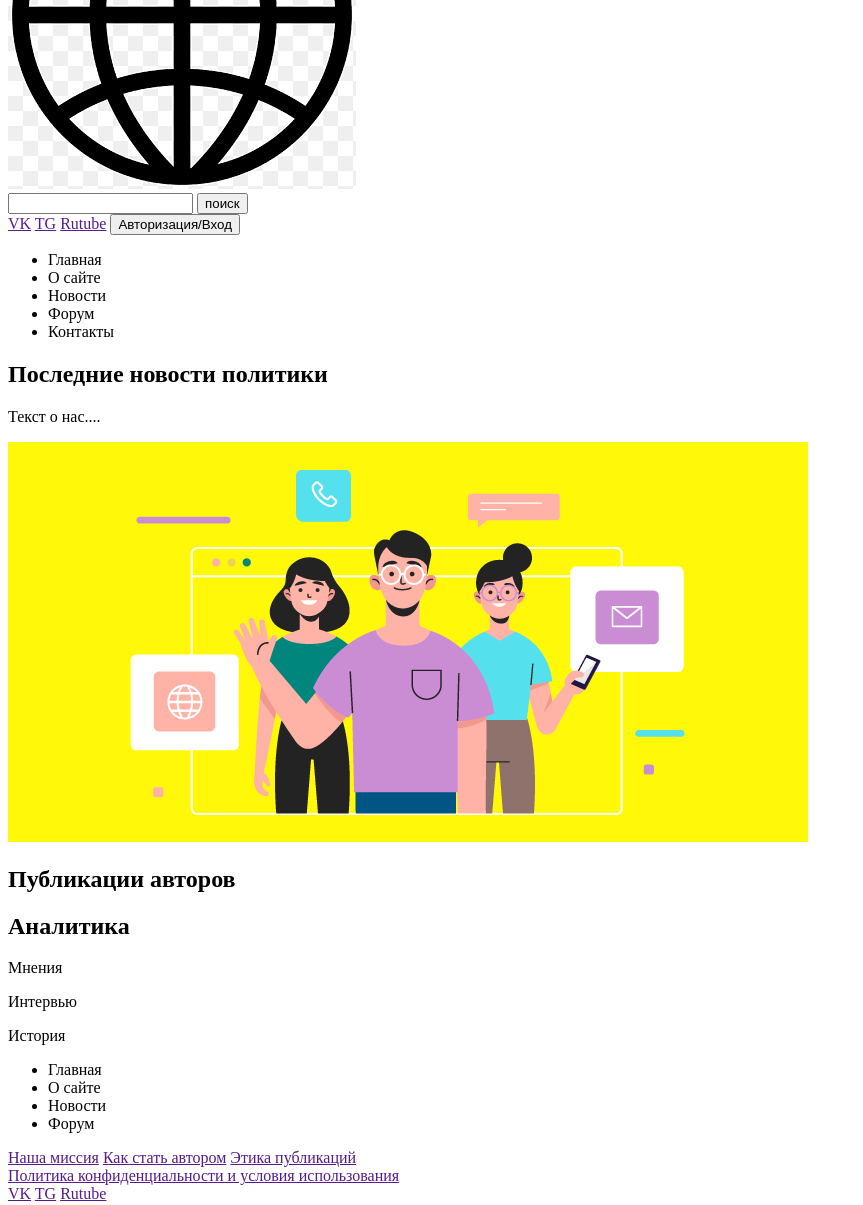
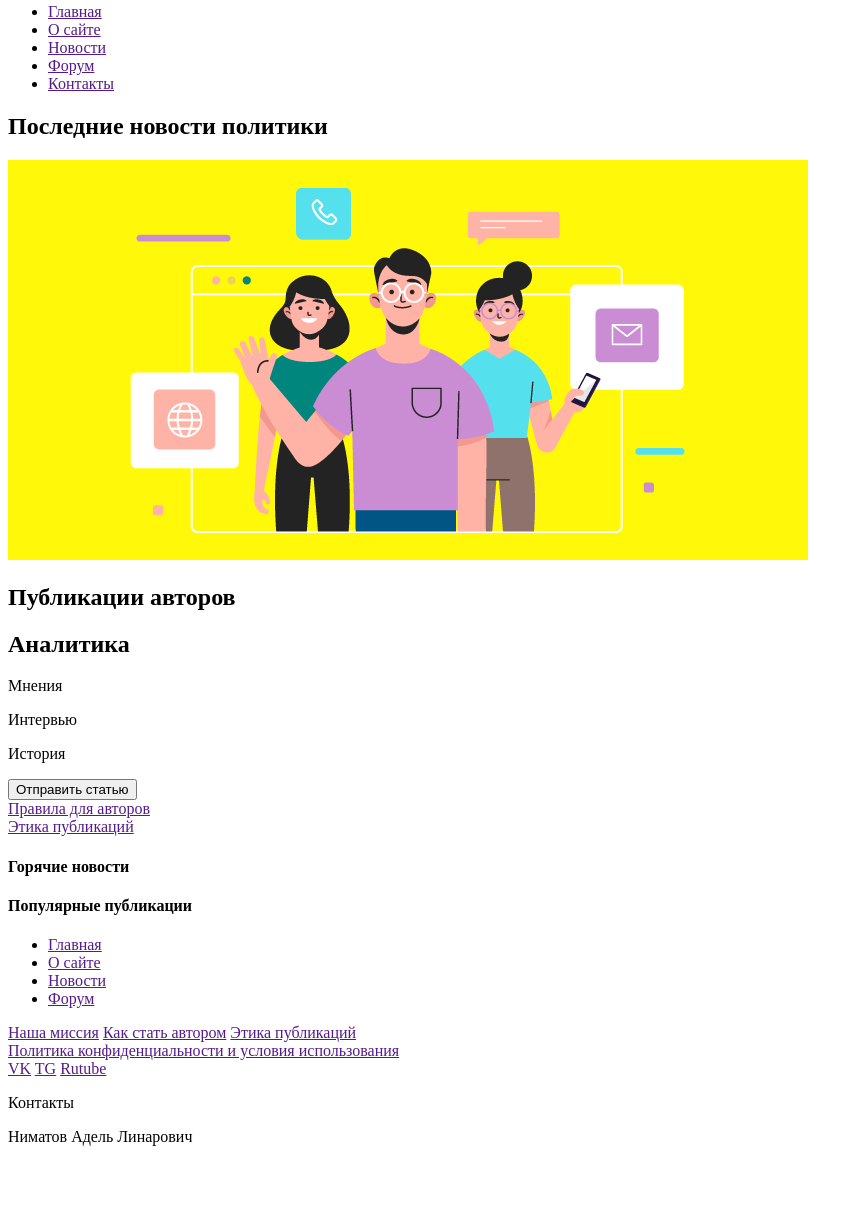
Before and after one commit to adel-dotcom/project, a plain HTML site: page index.html in a window 1280 px wide. Shown: the part 239-1444 px from the top of the page, without its empty margins (0-863 px from the left). After the commit the page ends 1401 px from the top, so only its background shows below. Drawn offline with Linux system fonts and the light colour scheme.

Commit message:
Add files via upload

```diff
--- a/index.html
+++ b/index.html
@@ -8,7 +8,7 @@
 <body>
     <header>
         <h1>Куранты</h1>
-        <img src="images/logo.png" alt=""><br>
+        <img src="images/logo.png" alt="logo" width="100" height="100"><br>
         <input type="text">
         <button type="button">поиск</button><br>
         <a href="">VK</a>
@@ -17,18 +17,17 @@
         <button type="button">Авторизация/Вход</button>
         <nav>
             <ul>
-                <li>Главная</li>
-                <li>О сайте</li>
-                <li>Новости</li>
-                <li>Форум</li>
-                <li>Контакты</li>
+                <li><a href="">Главная</a></li>
+                <li><a href="">О сайте</a></li>
+                <li><a href="">Новости</a></li>
+                <li><a href="">Форум</a></li>
+                <li><a href="">Контакты</a></li>
             </ul>
         </nav>
     </header>
     <main>
         <div>
             <h2>Последние новости политики</h2>
-            <p>Текст о нас....</p>
             <img src="images/about us.png" alt="">
         </div>
         <div>
@@ -40,14 +39,25 @@
             <p>Интервью</p>
             <p>История</p>
         </div>
+        <aside>
+            <button type="button">Отправить статью</button><br>
+            <a href="">Правила для авторов</a><br>
+            <a href="">Этика публикаций</a>
+            <div>
+                <h4>Горячие новости</h4>
+            </div>
+            <div>
+                <h4>Популярные публикации</h4>
+            </div>
+        </aside>
     </main>
     <footer>
         <nav>
             <ul>
-                <li>Главная</li>
-                <li>О сайте</li>
-                <li>Новости</li>
-                <li>Форум</li>
+                <li><a href="">Главная</a></li>
+                <li><a href="">О сайте</a></li>
+                <li><a href="">Новости</a></li>
+                <li><a href="">Форум</a></li>
             </ul>
         </nav>
         <a href="">Наша миссия</a>
```
